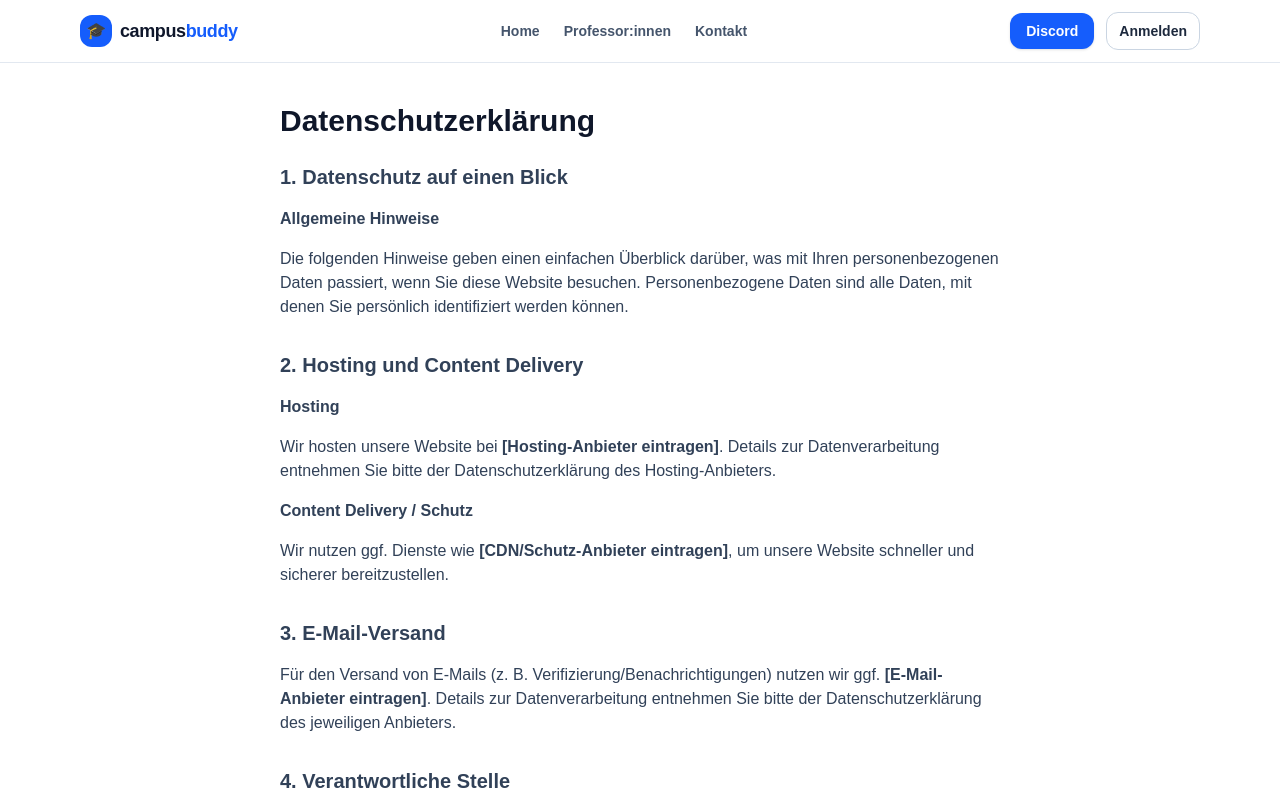
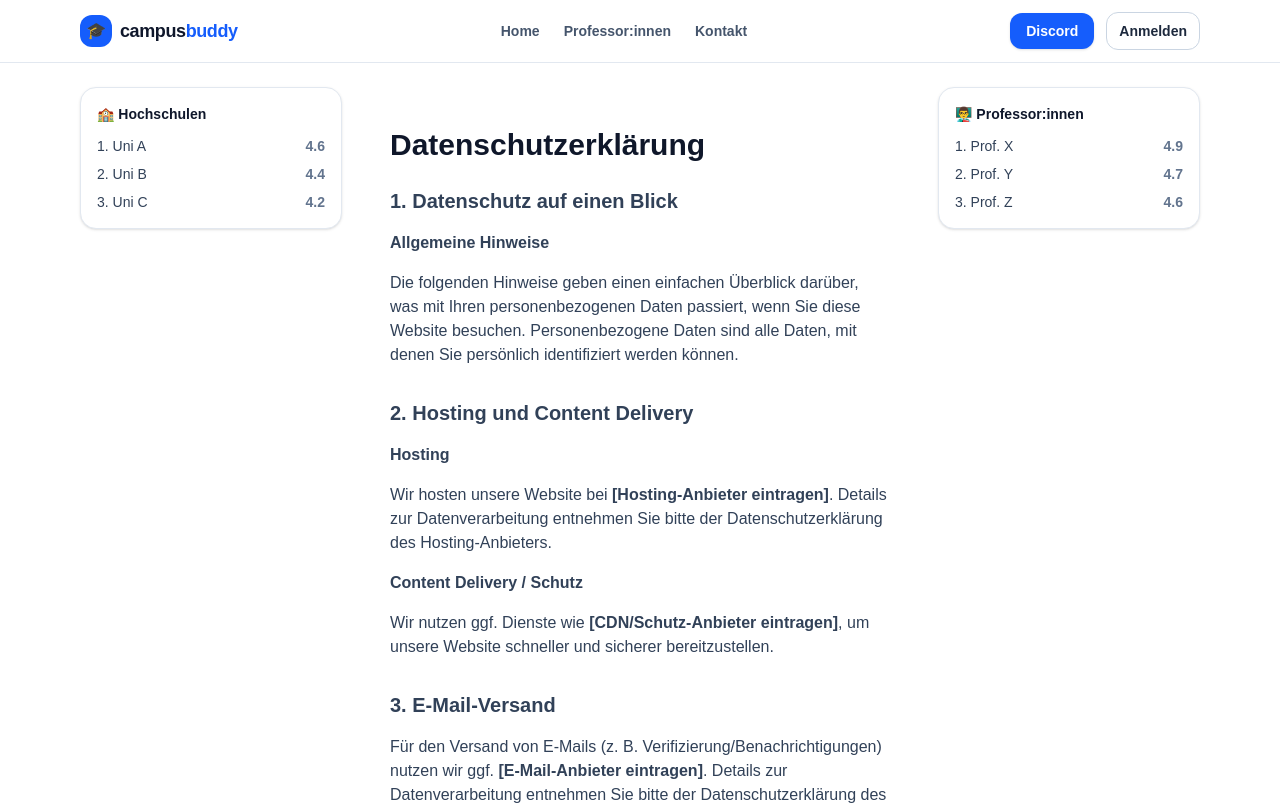
Before and after one commit to josayaPM/josaya, a Next.js app: page /datenschutz in a window 1280 px wide. Shown: the top 805 px of the page. Built offline with nearby package versions, Linux system fonts and the light colour scheme; no server answers.

Commit message:
Update layout.tsx LEaderborad

```diff
--- a/src/app/layout.tsx
+++ b/src/app/layout.tsx
@@ -100,7 +100,59 @@ export default async function RootLayout({
           </div>
         </header>
 
-        <div className="mx-auto max-w-6xl px-4">{children}</div>
+        <div className="mx-auto max-w-6xl px-4 py-6">
+  <div className="grid grid-cols-12 gap-6">
+    {/* LINKS: Hochschul-Leaderboard */}
+    <aside className="col-span-12 md:col-span-3">
+      <div className="rounded-2xl border border-slate-200 bg-white p-4 shadow-sm">
+        <div className="text-sm font-extrabold text-slate-900">
+          🏫 Hochschulen
+        </div>
+        <div className="mt-3 space-y-2 text-sm text-slate-700">
+          <div className="flex justify-between">
+            <span>1. Uni A</span>
+            <span className="font-semibold text-slate-500">4.6</span>
+          </div>
+          <div className="flex justify-between">
+            <span>2. Uni B</span>
+            <span className="font-semibold text-slate-500">4.4</span>
+          </div>
+          <div className="flex justify-between">
+            <span>3. Uni C</span>
+            <span className="font-semibold text-slate-500">4.2</span>
+          </div>
+        </div>
+      </div>
+    </aside>
+
+    {/* MITTE: Euer bisheriger Content */}
+    <main className="col-span-12 md:col-span-6">{children}</main>
+
+    {/* RECHTS: Professoren-Leaderboard */}
+    <aside className="col-span-12 md:col-span-3">
+      <div className="rounded-2xl border border-slate-200 bg-white p-4 shadow-sm">
+        <div className="text-sm font-extrabold text-slate-900">
+          👨‍🏫 Professor:innen
+        </div>
+        <div className="mt-3 space-y-2 text-sm text-slate-700">
+          <div className="flex justify-between">
+            <span>1. Prof. X</span>
+            <span className="font-semibold text-slate-500">4.9</span>
+          </div>
+          <div className="flex justify-between">
+            <span>2. Prof. Y</span>
+            <span className="font-semibold text-slate-500">4.7</span>
+          </div>
+          <div className="flex justify-between">
+            <span>3. Prof. Z</span>
+            <span className="font-semibold text-slate-500">4.6</span>
+          </div>
+        </div>
+      </div>
+    </aside>
+  </div>
+</div>
+
 
         <Footer />
       </body>
```
